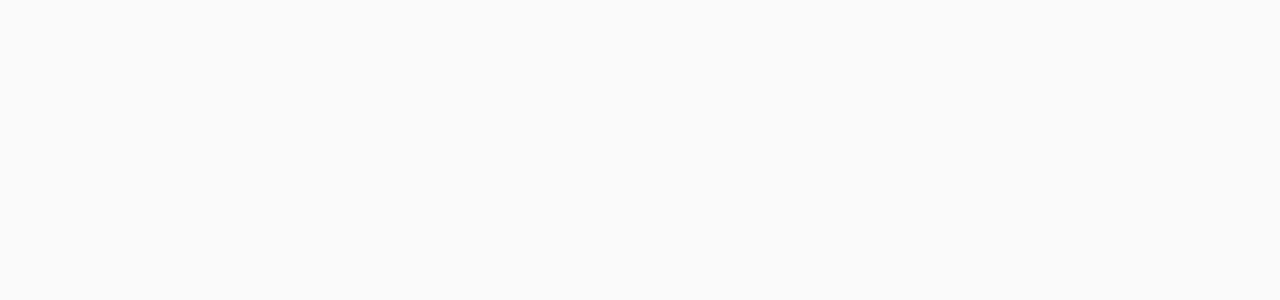
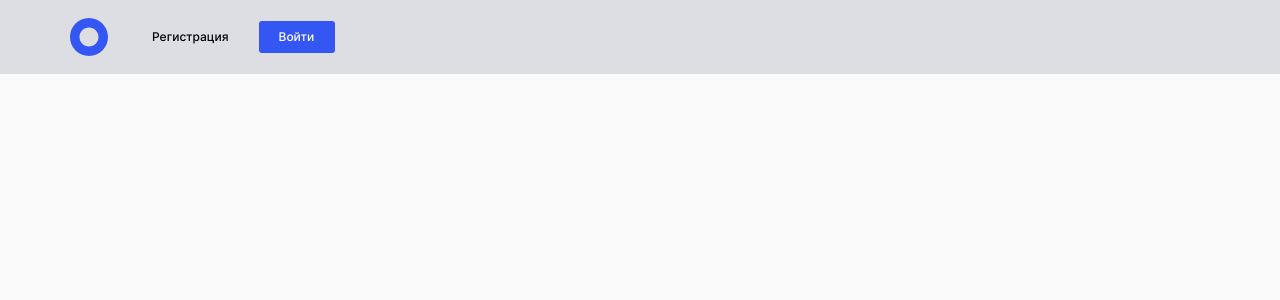
Before and after one commit to izhubrov/movies-explorer-frontend, a React (Create React App) app: page / in a window 1280 px wide. Shown: the top 300 px of the page. Built offline with nearby package versions, Linux system fonts and the light colour scheme.

Commit message:
feat: header in process

```diff
--- a/src/components/App/App.css
+++ b/src/components/App/App.css
@@ -24,6 +24,11 @@
 
 .page__container {
   margin: 0 auto;
+  max-width: 1140px;
+}
+
+.page_place_main-top {
+  background-color: #DDDEE3;
 }
 
 .appear {
--- a/src/components/App/App.js
+++ b/src/components/App/App.js
@@ -2,6 +2,7 @@ import React from "react";
 import {
   Route,
   Switch,
+  useHistory,
 } from "react-router-dom";
 import "./App.css";
 import Header from "../Header/Header";
@@ -10,7 +11,14 @@ import Register from "../Register/Register";
 import Login from "../Login/Login";
 import Footer from "../Footer/Footer";
 
+
+
 function App() {
+  const history = useHistory();
+
+  React.useEffect(()=>{
+    history.push("/");
+  },[]);
 
   return (
     <div className="page">
--- a/src/components/Header/Header.css
+++ b/src/components/Header/Header.css
@@ -0,0 +1,90 @@
+.header {
+  padding: 0 70px;
+  min-height: 74px;
+  display: flex;
+  justify-content: space-between;
+  align-items: center;
+  width: 100%;
+}
+
+.header__logo {
+  margin: 0 44px 0 0;
+  width: 38px;
+  height: 38px;
+  display: flex;
+  object-fit: contain;
+  object-position: center;
+}
+
+.header__logo-account {
+  margin: 0;
+  width: 30px;
+  height: 30px;
+  object-fit: contain;
+  object-position: center;
+}
+
+.header__nav-container {
+  display: flex;
+  width: 100%;
+}
+
+.header__nav-item {
+  margin: 0;
+  padding: 0;
+  font-size: 12px;
+  line-height: 1.33;
+  font-weight: 500;
+  text-decoration: none;
+  color: #000;
+  transition: opacity .3s ease-in-out;
+  align-self: center;
+}
+
+.header__nav-item:hover {
+  opacity: 0.6;
+}
+
+.header__nav-item_type_login {
+  width: 76px;
+  padding: 8px 20px;
+  background-color: #3456F3;
+  border-radius: 3px;
+  color: #fff;
+  margin-left: 30px;
+  box-sizing: border-box;
+}
+
+.header__auth-container {
+  display: flex;
+}
+
+.header__container {
+  display: flex;
+  min-width: 100%;
+  justify-content: space-between;
+}
+
+.header__films-container {
+  display: grid;
+  column-gap: 16px;
+  grid-template-columns: repeat(2,max-content);
+}
+
+.header__account-container {
+  display: grid;
+  column-gap: 13px;
+  grid-template-columns: repeat(2,max-content);
+}
+
+.header__place_not-main {
+  justify-content: flex-start;
+}
+
+
+@media screen and (max-width: 918px) {
+  .header {
+    padding-left: 30px;
+    padding-right: 30px;
+  }
+}
--- a/src/components/Header/Header.js
+++ b/src/components/Header/Header.js
@@ -1,8 +1,77 @@
+import React from 'react';
 import "./Header.css";
+import { NavLink, useLocation, useHistory } from 'react-router-dom';
+import headerLogo from "../../images/logo.svg";
+import headerLogoAccount from "../../images/logo-account.svg";
+
 
 function Header() {
+  const location = useLocation();
+  const isLocationSignIn = location.pathname === '/sign-in';
+  const isLocationMain = location.pathname === '/';
+  const [isColumnMenu, setColumnMenu] = React.useState(false);
+  const [isLoggedIn, setLoggedIn] = React.useState(false);
+  const history = useHistory();
+
+ function handleLogOut() {
+    setColumnMenu(false);
+  }
+
+  function handleSignIn() {
+    history.push('/sign-in');
+  }
+
+  function handleMenuClick() {
+    setColumnMenu(true);
+  }
+
+  function handleCloseMenu() {
+    setColumnMenu(false);
+  }
+
+  React.useEffect(()=>{
+    setColumnMenu(false);
+    setLoggedIn(false);
+  },[])
+
   return (
-    <div></div>
+    <header className={`header  ${!isColumnMenu ? "page__container" : ""} ${isColumnMenu ? "header_columned" : ""} ${isLocationMain ? "page_place_main-top" : "header__place_not-main"}`}>
+      <img
+        className="header__logo appear"
+        src={headerLogo}
+        alt="Логотип сайта"
+      />
+      <nav className={`header__nav-container appear ${isLoggedIn && !isColumnMenu ? "header__nav-container_type_inactive" : ""} ${isColumnMenu ? "header__nav-container_type_column" : ""} `}>
+          {isLocationMain ?
+          <div className="header__auth-container">
+            <NavLink className="header__nav-item" to={"/sign-up"}>{!isLoggedIn ? "Регистрация" : ""}</NavLink>
+            <NavLink onClick={handleSignIn} className="header__nav-item header__nav-item_type_login" to={"/sign-in"}>{!isLoggedIn ? "Войти" : ""}</NavLink>
+          </div>
+          :
+          <div className="header__container">
+            <div className="header__films-container">
+              <NavLink onClick={!isLoggedIn ? handleSignIn : handleLogOut} className={`header__nav-item ${isLocationMain ? "header__nav-item_active" : ""}`} to={"/movies"}>Фильмы</NavLink>
+              <NavLink className="header__nav-item" to={"/saved-movies"}>Сохраненные фильмы</NavLink>
+            </div>
+            <div className="header__account-container">
+              <NavLink className="header__nav-item" to={"/profile"}>Аккаунт</NavLink>
+              <img
+                className="header__logo-account appear"
+                src={headerLogoAccount}
+                alt="Логотип аккаунта"
+              />
+            </div>
+          </div>
+          }
+      </nav>
+      {/* <div onClick={handleMenuClick} className= {`header__btn-menu ${(!isLoggedIn || isColumnMenu) ? "header__btn-menu_type_inactive" : ""}`}>
+        <div className="header__burger-line"></div>
+        <div className="header__burger-line"></div>
+        <div className="header__burger-line"></div>
+      </div>
+      <button onClick={handleCloseMenu} type="button" aria-label="Закрыть меню" className={`btn-close btn-close_place_header ${isColumnMenu ? "btn-close_active" : ""}`}></button> */}
+
+    </header>
   );
 }
 
```
Also changed, not shown: public/manifest.json, src/images/logo-account.svg (added), src/images/logo.svg (added).
